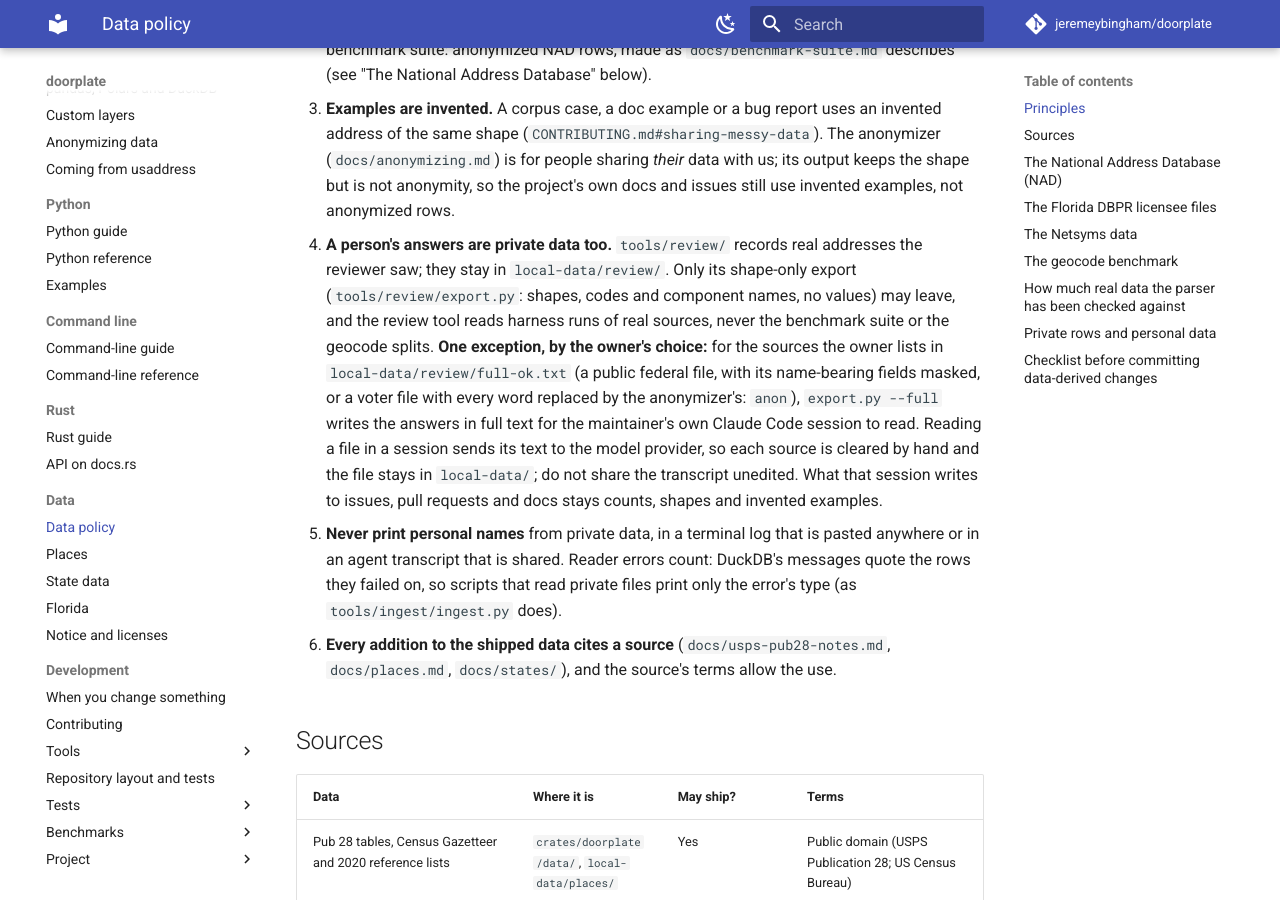
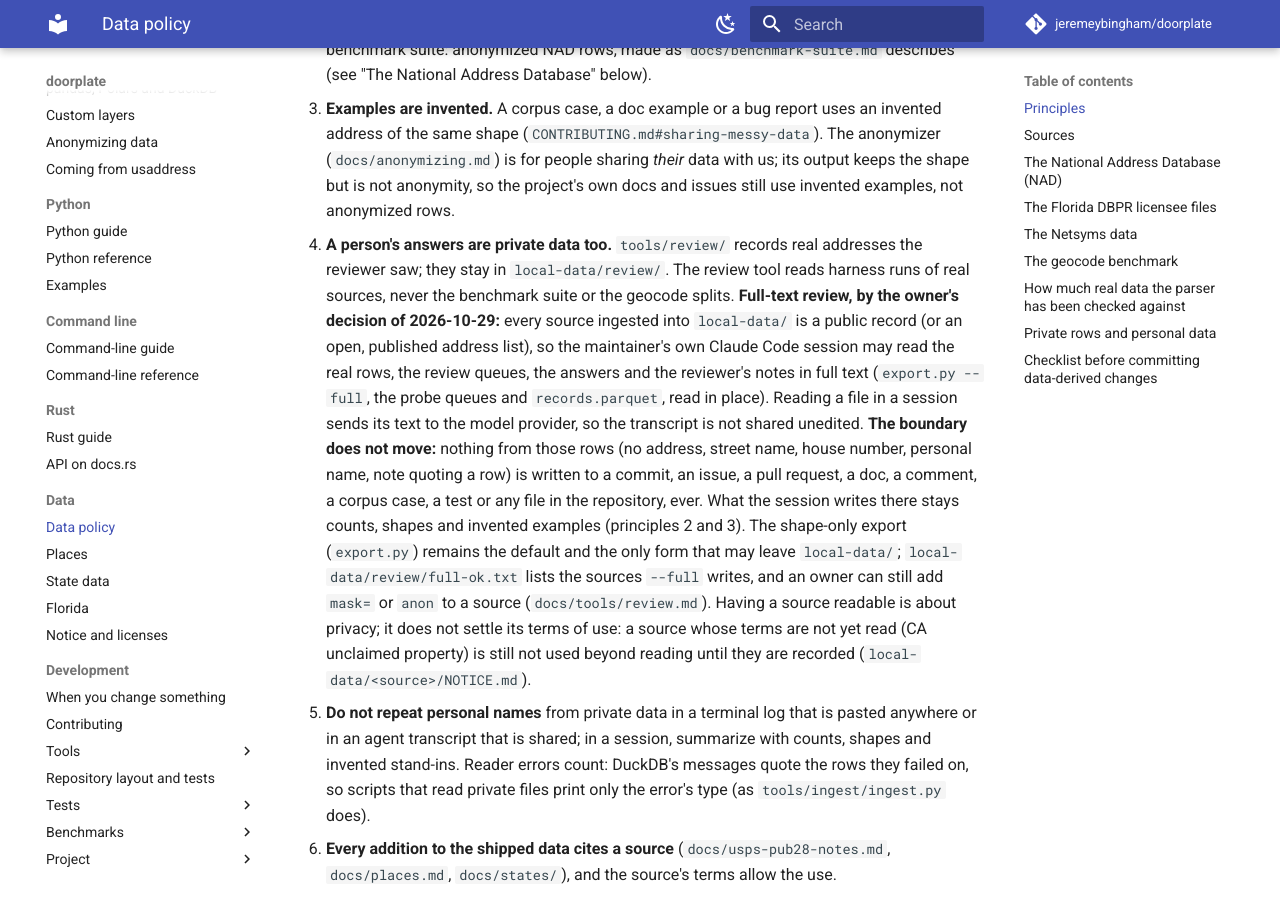
Before and after one commit to jeremeybingham/doorplate, an MkDocs documentation site: the page built from docs/data-policy.md, in a window 1280 px wide and 900 px high, scrolled down 498 px. Built offline with MkDocs 1.6.1 and Material for MkDocs 9.7.7, drawn with Linux system fonts in a browser that asks for light colours; comment, search, counter and statistics services are not loaded.

Commit message:
Data policy: full-text review on every ingested source (owner decision 2026-10-29)
All ingested sources are public records, so the maintainer's session may read the real
rows, queues and notes. The boundary is unchanged and stated outright: nothing from
those rows is written to a commit, issue, PR, doc, comment, corpus case or test.

Co-Authored-By: Claude Sonnet 5.5 <noreply@anthropic.com>

```diff
--- a/docs/data-policy.md
+++ b/docs/data-policy.md
@@ -20,17 +20,24 @@ and none of the data below is used to claim otherwise.
    anonymizer (`docs/anonymizing.md`) is for people sharing *their* data with us; its output keeps the shape
    but is not anonymity, so the project's own docs and issues still use invented examples, not anonymized rows.
 4. **A person's answers are private data too.** `tools/review/` records real addresses the reviewer
-   saw; they stay in `local-data/review/`. Only its shape-only export (`tools/review/export.py`:
-   shapes, codes and component names, no values) may leave, and the review tool reads harness runs of
-   real sources, never the benchmark suite or the geocode splits. **One exception, by the owner's
-   choice:** for the sources the owner lists in `local-data/review/full-ok.txt` (a public federal file,
-   with its name-bearing fields masked, or a voter file with every word replaced by the anonymizer's: `anon`), `export.py --full` writes the answers in full text for the
-   maintainer's own Claude Code session to read. Reading a file in a session sends its text to the
-   model provider, so each source is cleared by hand and the file stays in `local-data/`; do not share
-   the transcript unedited. What that session writes to issues, pull requests and docs stays counts,
-   shapes and invented examples.
-5. **Never print personal names** from private data, in a terminal log that is pasted
-   anywhere or in an agent transcript that is shared. Reader errors count: DuckDB's
+   saw; they stay in `local-data/review/`. The review tool reads harness runs of real sources, never
+   the benchmark suite or the geocode splits. **Full-text review, by the owner's decision of 2026-10-29:**
+   every source ingested into `local-data/` is a public record (or an open, published address list), so
+   the maintainer's own Claude Code session may read the real rows, the review queues, the answers and
+   the reviewer's notes in full text (`export.py --full`, the probe queues and `records.parquet`, read in
+   place). Reading a file in a session sends its text to the model provider, so the transcript is not shared
+   unedited. **The boundary does not move:** nothing from those rows (no address, street name, house number,
+   personal name, note quoting a row) is written to a commit, an issue, a pull request, a doc, a comment, a
+   corpus case, a test or any file in the repository, ever. What the session writes there stays counts,
+   shapes and invented examples (principles 2 and 3). The shape-only export (`export.py`) remains the
+   default and the only form that may leave `local-data/`; `local-data/review/full-ok.txt` lists the
+   sources `--full` writes, and an owner can still add `mask=` or `anon` to a source (`docs/tools/review.md`).
+   Having a source readable is about privacy; it does not settle its terms of use: a source whose
+   terms are not yet read (CA unclaimed property) is still not used beyond reading until they are
+   recorded (`local-data/<source>/NOTICE.md`).
+5. **Do not repeat personal names** from private data in a terminal log that is pasted
+   anywhere or in an agent transcript that is shared; in a session, summarize with counts, shapes and
+   invented stand-ins. Reader errors count: DuckDB's
    messages quote the rows they failed on, so scripts that read private files print only
    the error's type (as `tools/ingest/ingest.py` does).
 6. **Every addition to the shipped data cites a source** (`docs/usps-pub28-notes.md`,
```
Also changed, not shown: docs/tools/review.md (+8 -6 lines).
